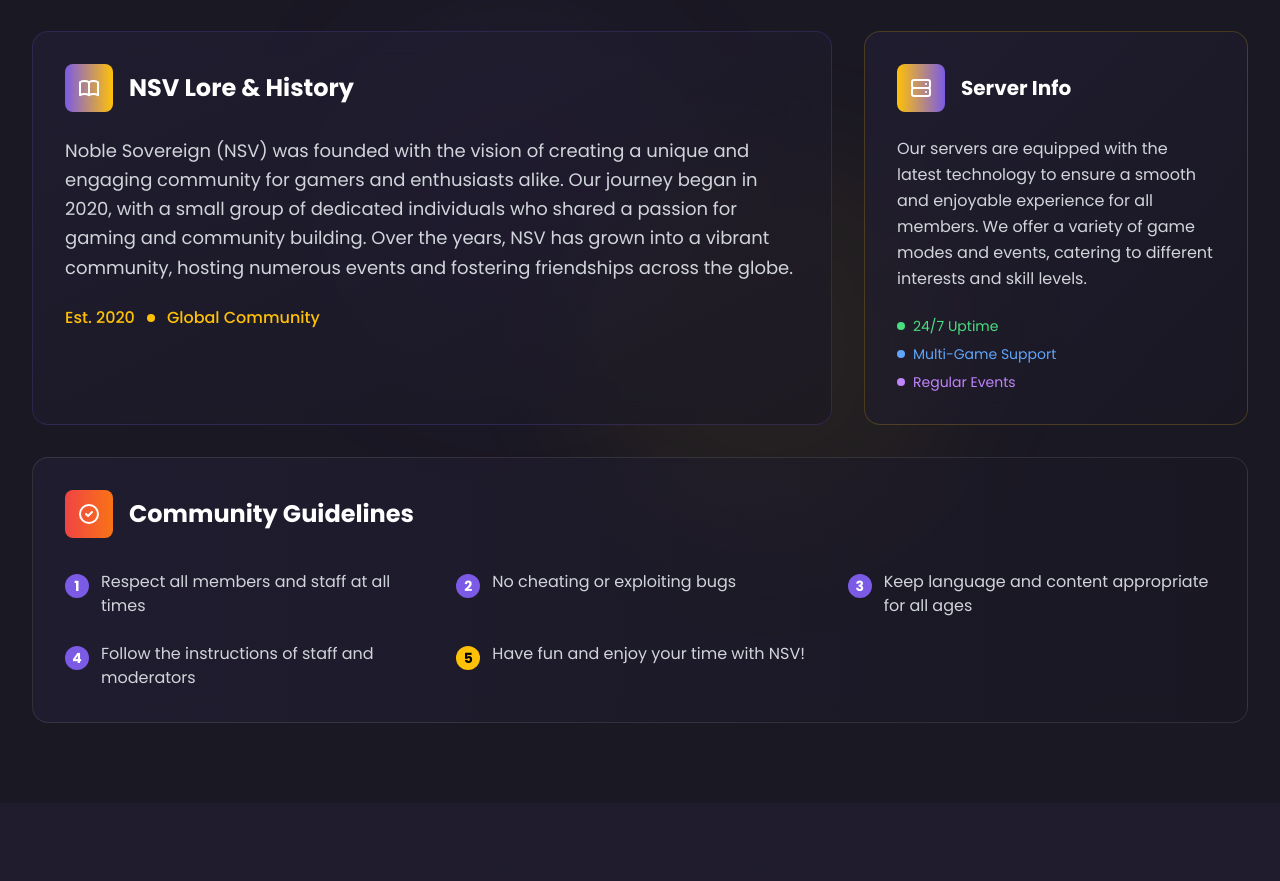
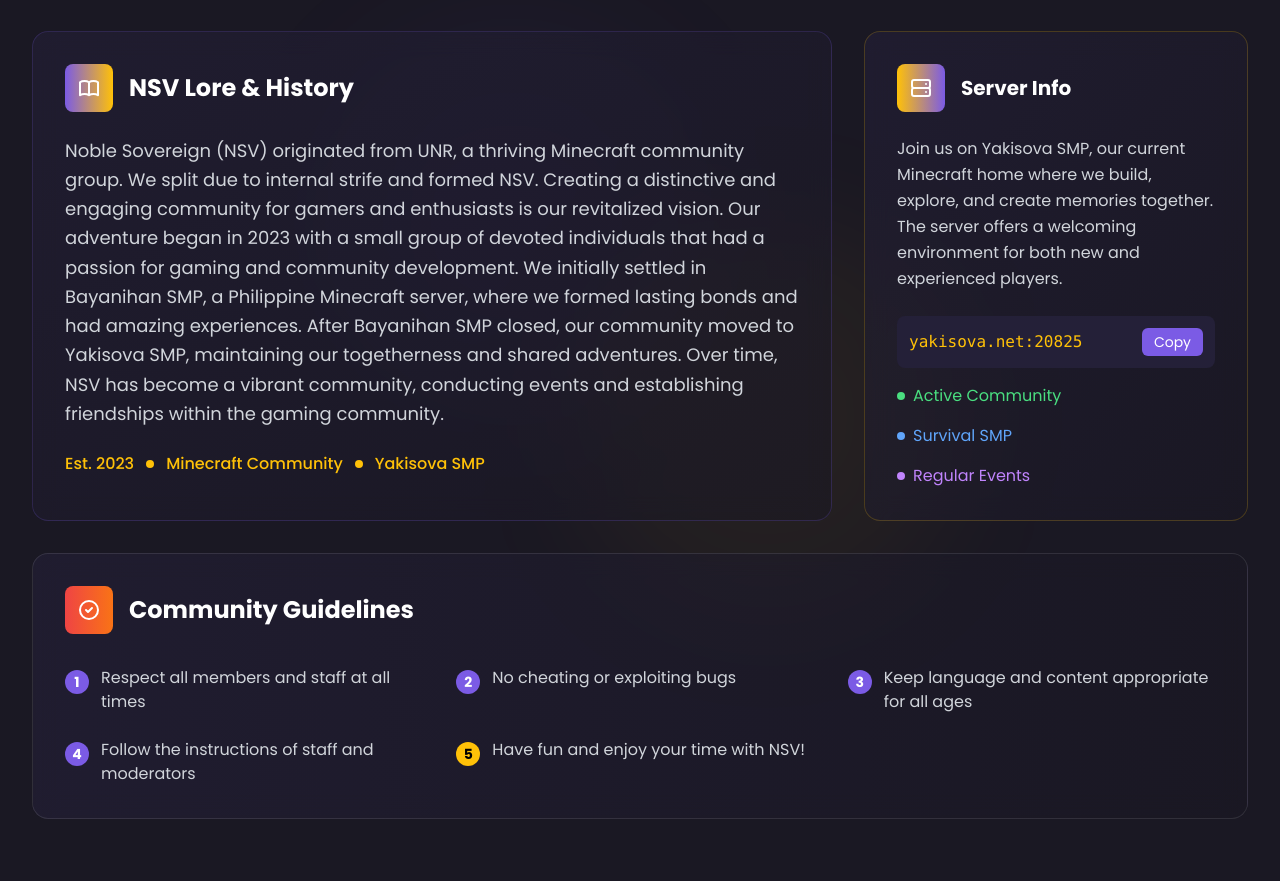
Before and after one commit to lulli30/nsv-website, a React (Vite) app: page / in a window 1280 px wide. Shown: the part 1060-1941 px from the top of the page. Built offline with nearby package versions, Linux system fonts and the light colour scheme.

Commit message:
Updated the info in About section

```diff
--- a/package.json
+++ b/package.json
@@ -10,6 +10,7 @@
     "preview": "vite preview"
   },
   "dependencies": {
+    "caniuse-lite": "^1.0.30001718",
     "lucide-react": "^0.344.0",
     "react": "^18.3.1",
     "react-dom": "^18.3.1"
--- a/src/components/About.tsx
+++ b/src/components/About.tsx
@@ -51,18 +51,25 @@
               </h3>
             </div>
             <p className="text-gray-300 leading-relaxed text-lg">
-              Noble Sovereign (NSV) was founded with the vision of creating a
-              unique and engaging community for gamers and enthusiasts alike.
-              Our journey began in 2020, with a small group of dedicated
-              individuals who shared a passion for gaming and community
-              building. Over the years, NSV has grown into a vibrant community,
-              hosting numerous events and fostering friendships across the
-              globe.
+              Noble Sovereign (NSV) originated from UNR, a thriving Minecraft
+              community group. We split due to internal strife and formed NSV.
+              Creating a distinctive and engaging community for gamers and
+              enthusiasts is our revitalized vision. Our adventure began in 2023
+              with a small group of devoted individuals that had a passion for
+              gaming and community development. We initially settled in
+              Bayanihan SMP, a Philippine Minecraft server, where we formed
+              lasting bonds and had amazing experiences. After Bayanihan SMP
+              closed, our community moved to Yakisova SMP, maintaining our
+              togetherness and shared adventures. Over time, NSV has become a
+              vibrant community, conducting events and establishing friendships
+              within the gaming community.
             </p>
             <div className="mt-6 flex items-center text-[#FFC108] font-medium">
-              <span>Est. 2020</span>
+              <span>Est. 2023</span>
               <div className="w-2 h-2 bg-[#FFC108] rounded-full mx-3"></div>
-              <span>Global Community</span>
+              <span>Minecraft Community</span>
+              <div className="w-2 h-2 bg-[#FFC108] rounded-full mx-3"></div>
+              <span>Yakisova SMP</span>
             </div>
           </div>
 
@@ -89,19 +96,39 @@
               </h3>
             </div>
             <p className="text-gray-300 leading-relaxed mb-6">
-              Our servers are equipped with the latest technology to ensure a
-              smooth and enjoyable experience for all members. We offer a
-              variety of game modes and events, catering to different interests
-              and skill levels.
+              Join us on Yakisova SMP, our current Minecraft home where we
+              build, explore, and create memories together. The server offers a
+              welcoming environment for both new and experienced players.
             </p>
-            <div className="space-y-2 text-sm">
+            <div className="space-y-4">
+              <div className="flex items-center justify-between bg-[#242038] p-3 rounded-lg">
+                <span className="text-[#FFC108] font-mono">
+                  yakisova.net:20825
+                </span>
+                <button
+                  onClick={() => {
+                    navigator.clipboard.writeText("yakisova.net:20825");
+                    const btn = document.getElementById("copyBtn");
+                    if (btn) {
+                      btn.textContent = "Copied!";
+                      setTimeout(() => {
+                        btn.textContent = "Copy";
+                      }, 2000);
+                    }
+                  }}
+                  id="copyBtn"
+                  className="px-3 py-1 bg-[#7B5BE5] hover:bg-[#6a4bc4] text-white rounded-md transition-colors duration-300 text-sm"
+                >
+                  Copy
+                </button>
+              </div>
               <div className="flex items-center text-green-400">
                 <div className="w-2 h-2 bg-green-400 rounded-full mr-2"></div>
-                <span>24/7 Uptime</span>
+                <span>Active Community</span>
               </div>
               <div className="flex items-center text-blue-400">
                 <div className="w-2 h-2 bg-blue-400 rounded-full mr-2"></div>
-                <span>Multi-Game Support</span>
+                <span>Survival SMP</span>
               </div>
               <div className="flex items-center text-purple-400">
                 <div className="w-2 h-2 bg-purple-400 rounded-full mr-2"></div>
```
Also changed, not shown: 1 other file (tests, documents, lock files or other folders).
